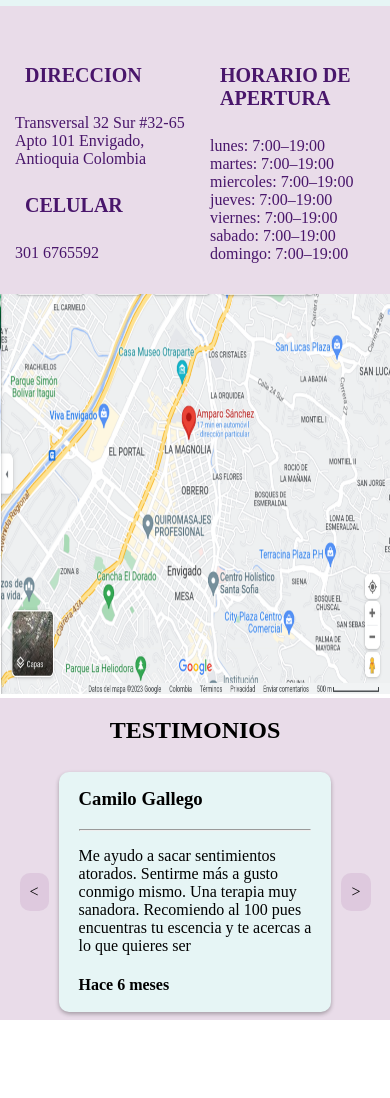
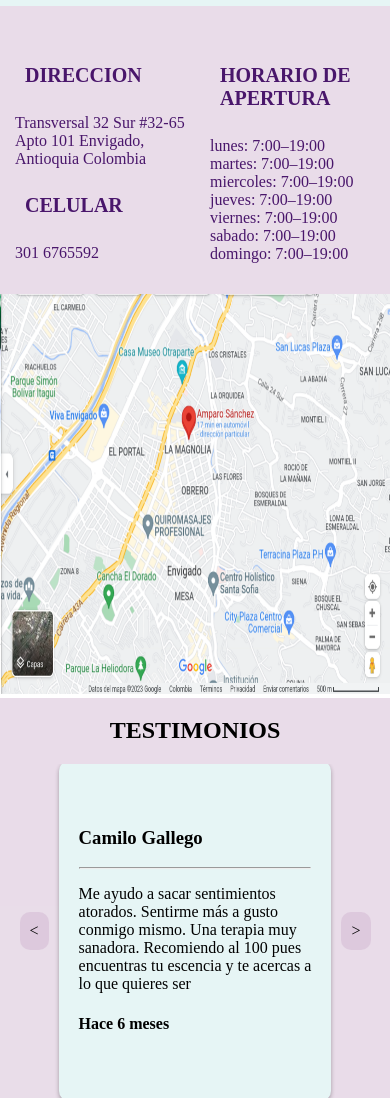
Before and after one commit to danielcarz/vercel5, a React (Vite) app: page / in a window 390 px wide. Shown: the part 1889-2987 px from the top of the page. Before the commit the page ends 2909 px from the top, so only its background shows below. Built offline with nearby package versions, Linux system fonts and the light colour scheme.

Commit message:
SASS commit

```diff
--- a/src/sass/components/_comments.scss
+++ b/src/sass/components/_comments.scss
@@ -8,7 +8,7 @@
 
         margin: 0 auto;
         width: 100%;
-        height: auto;
+        height: 400px;
 
 
         overflow-x: scroll;
@@ -56,7 +56,7 @@
 
                     margin: 0 auto;
                     width: 100%;
-                    height: 200px;
+                    height: 300px;
                     padding:  20px;
 
                     display: flex;
--- a/src/sass/index.css
+++ b/src/sass/index.css
@@ -809,7 +809,7 @@ body .App {
     position: absolute;
     margin: 0 auto;
     width: 100%;
-    height: auto;
+    height: 400px;
     overflow-x: scroll;
     -ms-scroll-snap-type: x mandatory;
         scroll-snap-type: x mandatory;
@@ -848,7 +848,7 @@ body .App {
             box-shadow: 0px 2px 4px rgba(0, 0, 0, 0.3);
     margin: 0 auto;
     width: 100%;
-    height: 200px;
+    height: 300px;
     padding: 20px;
     display: -webkit-box;
     display: -ms-flexbox;
```
Also changed, not shown: 1 other file (tests, documents, lock files or other folders).
